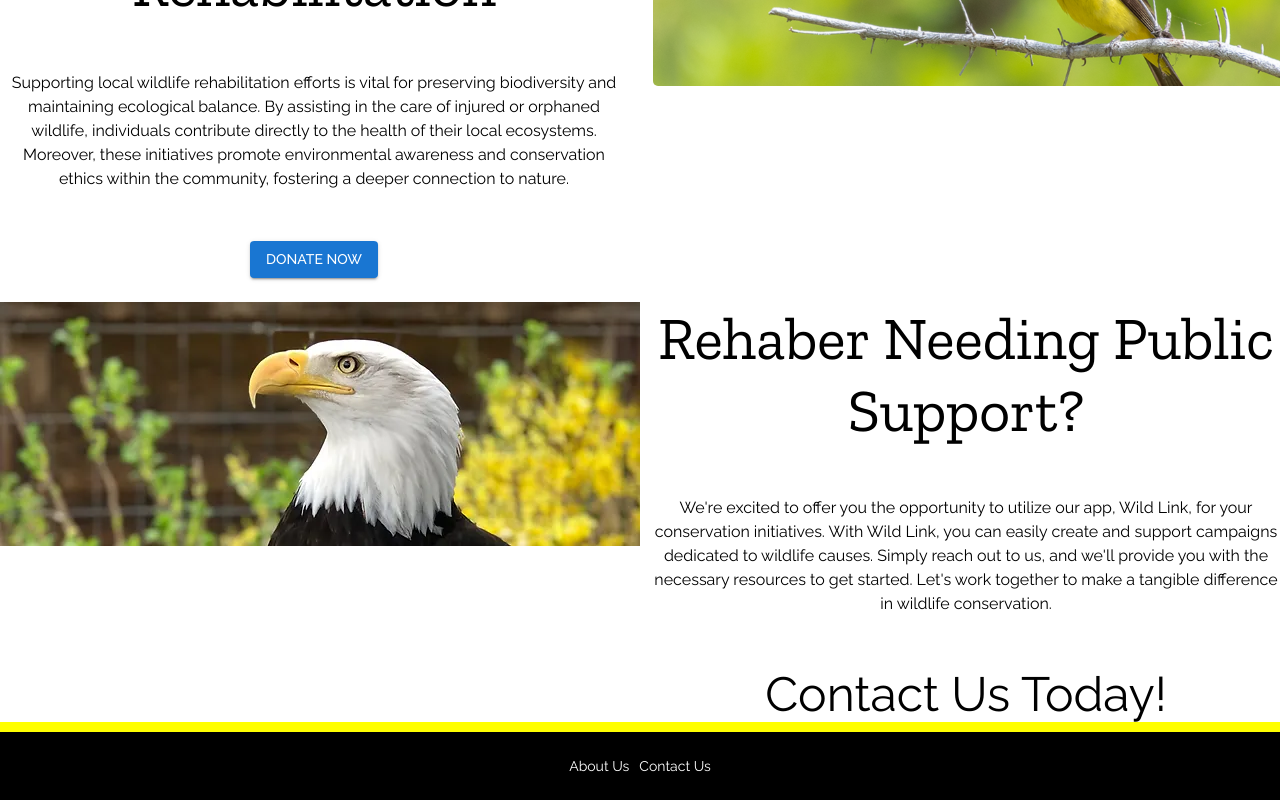
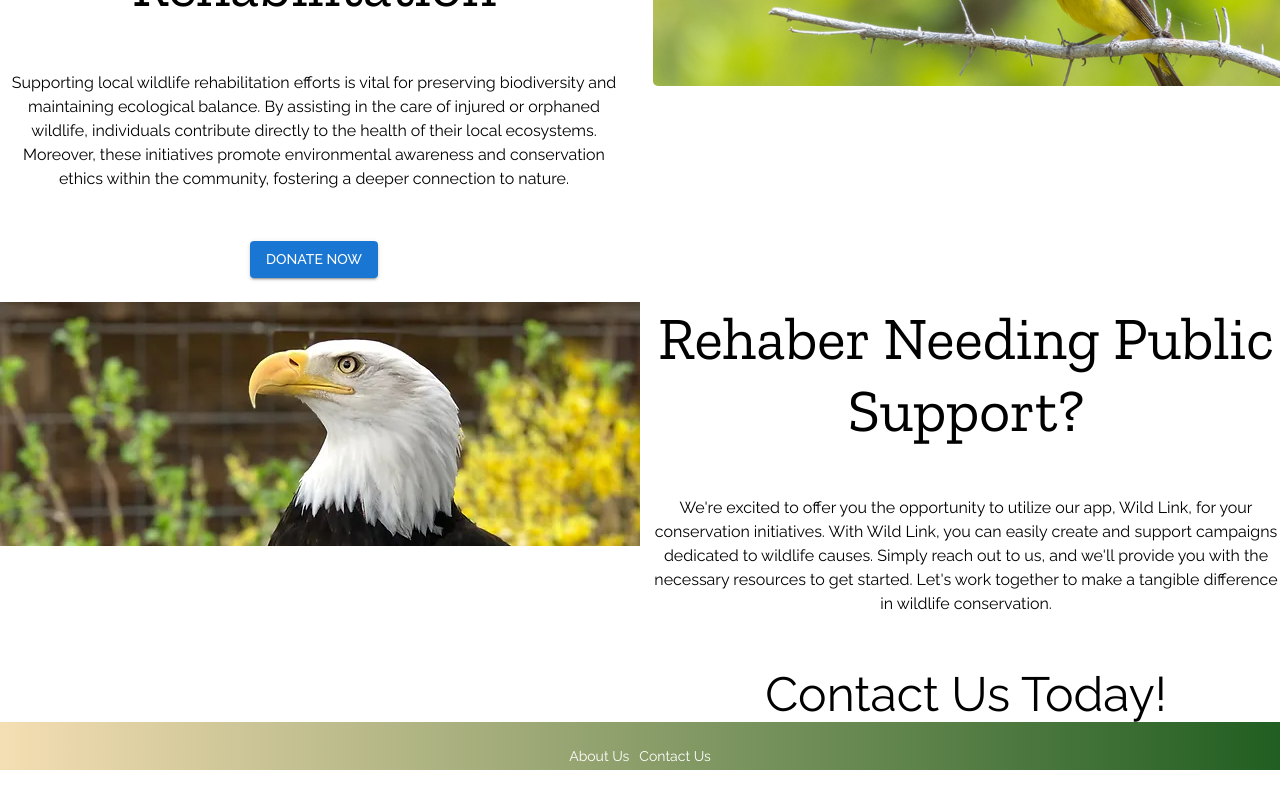
Before and after one commit to pformb/wild-link, a React (Create React App) app in the folder frontend/: page /home in a window 1280 px wide. Shown: the part 775-1575 px from the top of the page. After the commit the page ends 1545 px from the top, so only its background shows below. Built offline with nearby package versions, Linux system fonts and the light colour scheme.

Commit message:
FIX: contact us link works

```diff
--- a/frontend/src/components/Footer.jsx
+++ b/frontend/src/components/Footer.jsx
@@ -6,8 +6,9 @@ import { Link as RouterLink } from 'react-router-dom';
 const FooterContainer = styled(Container)(({ theme }) => ({
   padding: theme.spacing(3, 2),
   marginTop: 'auto',
-  backgroundColor: 'black',
-  borderTop: '10px solid yellow',
+  background: 'linear-gradient(90deg, rgba(245, 222, 179, 1) 0%, rgba(33,94,33,1) 100%)',
+  boxShadow: '0 4px 6px -6px #222',
+  height: '30px'
 }));
 
 const Footer = () => {
--- a/frontend/src/components/HomePage.jsx
+++ b/frontend/src/components/HomePage.jsx
@@ -5,14 +5,14 @@ import FullLogo_Transparent from "../FullLogo_Transparent.png";
 
 const HomePage = () => {
   return (
-      <Grid container className="home-page" spacing={3} style={{ width: 'auto'}}>
+    <Grid container className="home-page" spacing={3} style={{ width: 'auto' }}>
       <Grid item xs={12} md={6}>
-          <img src={FullLogo_Transparent } alt="Logo" style={{ width: '100%', height: 'auto', paddingTop:'50px' }} />
+        <img src={FullLogo_Transparent} alt="Logo" style={{ width: '100%', height: 'auto', paddingTop: '50px' }} />
       </Grid>
       <Grid item xs={12} md={6}>
         <Typography variant="h1" >Who We Are</Typography>
         <div style={{ display: 'flex', alignItems: 'flex-start' }}>
-            <Typography variant="body1" className="description" style={{ width: '100%', height: 'auto', paddingTop:'50px', marginRight: '150px'}}>
+          <Typography variant="body1" className="description" style={{ width: '100%', height: 'auto', paddingTop: '50px', marginRight: '150px' }}>
             Wild Link is a groundbreaking web application designed to harness the power of
             collective goodwill for the conservation of wildlife.
             Much like popular crowdfunding platforms, Wild Link
@@ -33,7 +33,7 @@ const HomePage = () => {
 
       <Grid item xs={12} md={6}>
         <Typography variant="h2">Support Wildlife Rehabilitation</Typography>
-        <Typography variant="body1" className="support-wildlife" style={{ width: '100%', height: 'auto', paddingTop:'50px', paddingBottom: '50px' }}>
+        <Typography variant="body1" className="support-wildlife" style={{ width: '100%', height: 'auto', paddingTop: '50px', paddingBottom: '50px' }}>
           Supporting local wildlife rehabilitation efforts is vital for preserving
           biodiversity and maintaining ecological balance. By assisting in the care
           of injured or orphaned wildlife, individuals contribute directly to the
@@ -54,7 +54,7 @@ const HomePage = () => {
       </Grid>
       <Grid item xs={12} md={6} className="content-right">
         <Typography variant="h2">Rehaber Needing Public Support?</Typography>
-        <Typography variant="body1" className='rehab-public-support' style={{ width: '100%', height: 'auto', paddingTop:'50px'}}>
+        <Typography variant="body1" className='rehab-public-support' style={{ width: '100%', height: 'auto', paddingTop: '50px' }}>
           We're excited to offer you the opportunity to utilize our
           app, Wild Link, for your conservation initiatives.
           With Wild Link, you can easily create and support
@@ -63,7 +63,9 @@ const HomePage = () => {
           resources to get started. Let's work together to
           make a tangible difference in wildlife conservation.
         </Typography>
-        <Typography variant="h3" style={{ width: '100%', height: 'auto', paddingTop:'50px'}}>Contact Us Today!</Typography>
+        <Typography variant="h3" style={{ width: '100%', height: 'auto', paddingTop: '50px' }}>
+          <Link to="/contactus" style={{ textDecoration: 'none', color: 'inherit' }}>Contact Us Today!</Link>
+        </Typography>
       </Grid>
     </Grid>
   );
```
Lines whose indentation alone changed are shown as unchanged.
